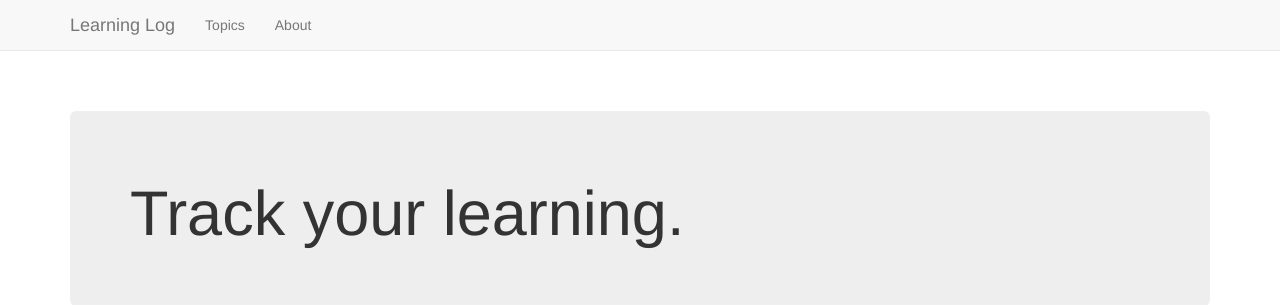
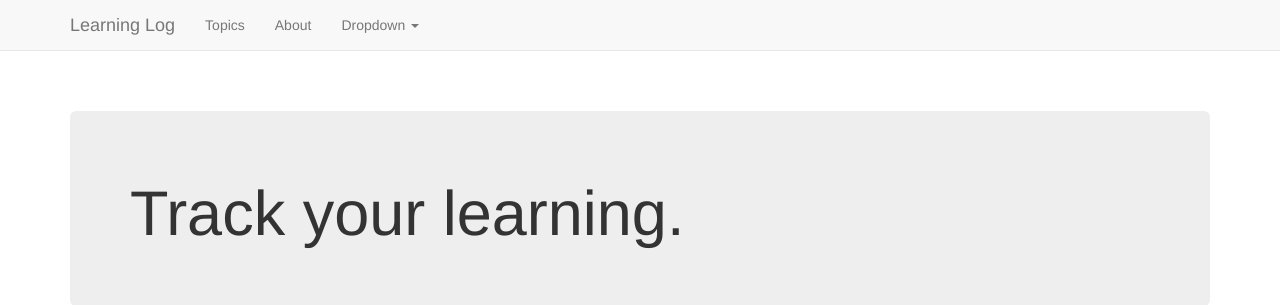
Before and after one commit to tpchencn/myweb, a Django app: page / in a window 1280 px wide. Shown: the top 305 px of the page. Run offline with Django 3.2, Linux system fonts and the light colour scheme; parts of the project's set-up code (start-up, migrations or seed data) failed here and were passed over; some libraries are stand-ins or nearby versions.

Commit message:
添加下拉菜单

```diff
--- a/templates/learning_logs/base.html
+++ b/templates/learning_logs/base.html
@@ -8,6 +8,22 @@
     <title>Learning Log</title>
     {% bootstrap_css %}
     {% bootstrap_javascript %}
+    <style>
+        .bd-placeholder-img {
+            font-size: 1.125rem;
+            text-anchor: middle;
+            -webkit-user-select: none;
+            -moz-user-select: none;
+            -ms-user-select: none;
+            user-select: none;
+        }
+
+        @media (min-width: 768px) {
+            .bd-placeholder-img-lg {
+                font-size: 3.5rem;
+            }
+        }
+    </style>
 </head>
 
 <body>
@@ -24,8 +40,19 @@
         </div>
         <div id="navbar" class="navbar-collapse collapse">
             <ul class="nav navbar-nav">
-                <li><a href="{% url 'learning_logs:topics' %}">Topics</a></li>
+                <li><a class="active" href="{% url 'learning_logs:topics' %}">Topics</a></li>
                 <li><a href="{% url 'learning_logs:about' %}">About</a></li>
+                <li class="nav-item dropdown">
+                    <a class="nav-link dropdown-toggle" href="#" id="dropdown01" data-toggle="dropdown"
+                       aria-haspopup="true" aria-expanded="false">Dropdown
+                        <b class="caret"></b>
+                    </a>
+                    <ul align="left" class="dropdown-menu" aria-labelledby="dropdown01">
+                        <li><a class="dropdown-item" href="#">Action</a></li>
+                        <li><a class="dropdown-item" href="#">Another action</a></li>
+                        <li><a class="dropdown-item" href="#">Something else here</a></li>
+                    </ul>
+                </li>
             </ul>
         </div><!--/.nav-collapse -->
     </div>
```
